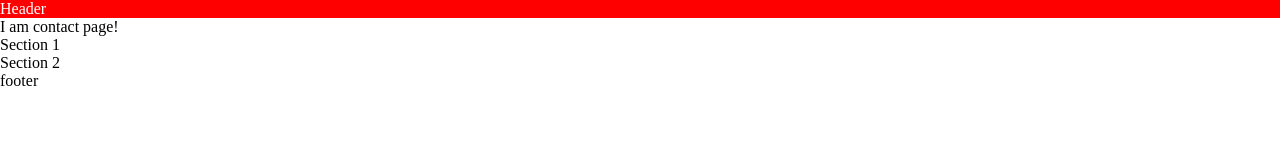
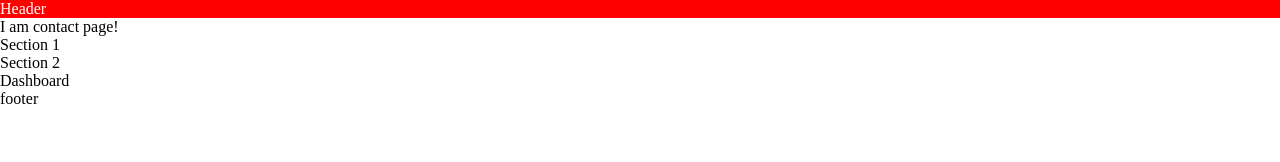
Before and after one commit to steamnp/bfs45, a React (Vite) app: page / in a window 1280 px wide. Shown: the top 162 px of the page. Built offline with nearby package versions, Linux system fonts and the light colour scheme.

Commit message:
use parent children react component

```diff
--- a/src/components/app/app.jsx
+++ b/src/components/app/app.jsx
@@ -1,6 +1,7 @@
 // Relative import
 import style from '../../styles/components/app.module.css'
 import Contact from '../contact/contact'
+import Dashboard from '../dashboard/dashboard'
 {
   /* <div>Hello React</div> -> JSX */
 }
@@ -17,6 +18,8 @@ function App() {
         <section>Section 2</section>
       </main>
 
+      <Dashboard />
+
       <footer className="footer">
         <div className="innerFooter">footer</div>
       </footer>
--- /dev/null
+++ b/src/components/dashboard/dashboard.jsx
@@ -0,0 +1,5 @@
+function Dashboard() {
+  return <div>Dashboard</div>
+}
+
+export default Dashboard
```
